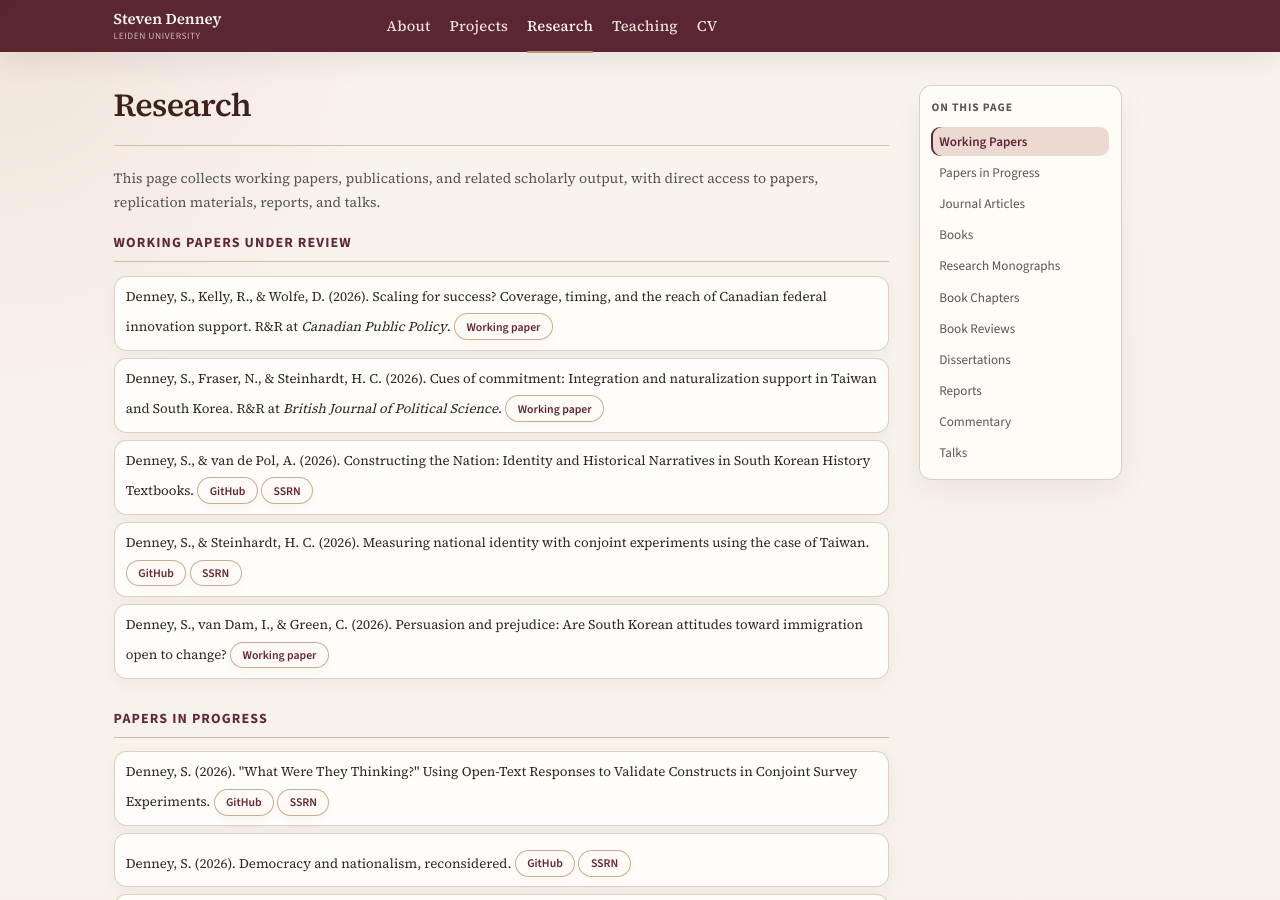
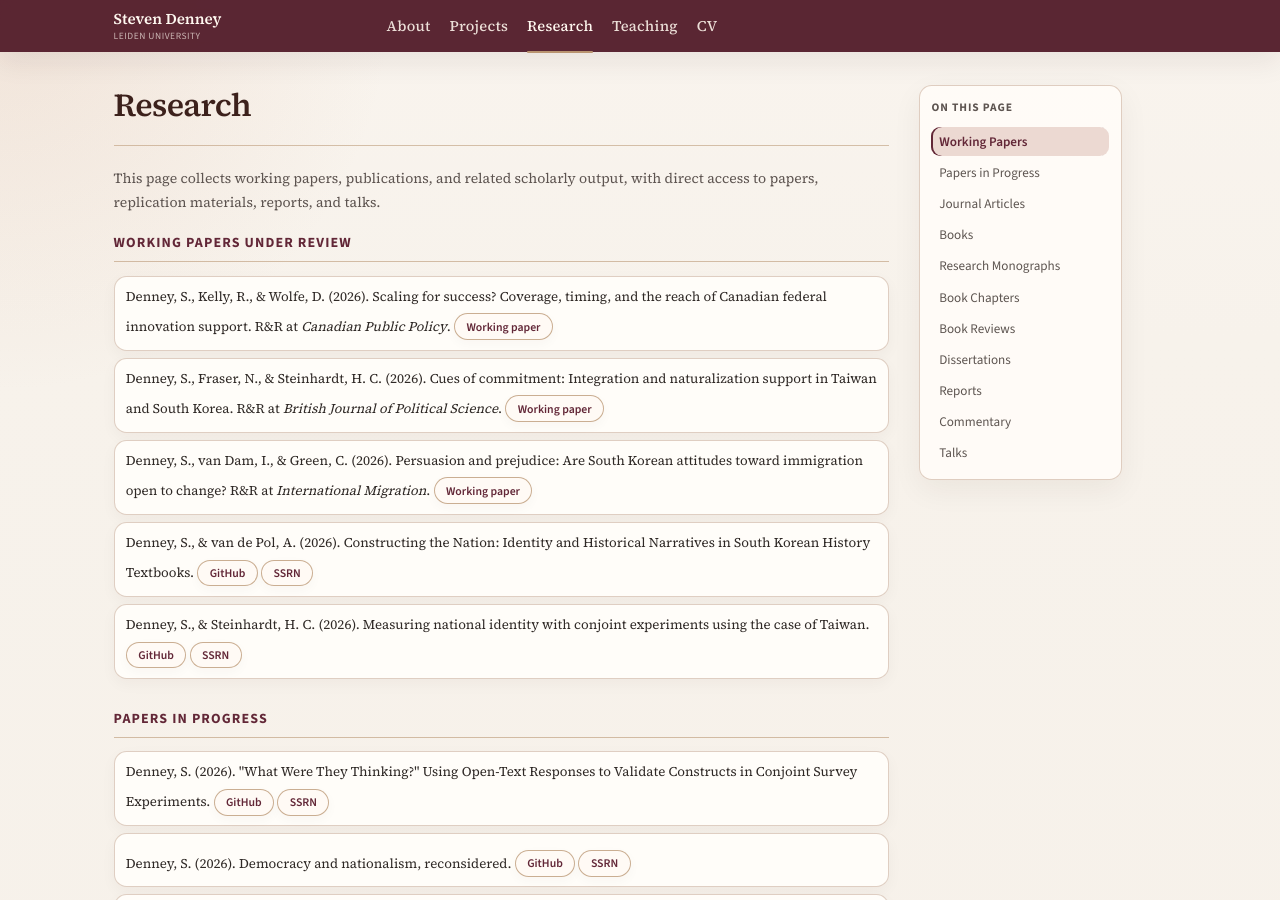
Before and after one commit to scdenney/scdenney.github.io, a Jekyll site: the page built from research.md, in a window 1280 px wide and 900 px high. Built offline with Jekyll 4.4.1, drawn with Linux system fonts in a browser that asks for light colours.

Commit message:
Update site content and CV

```diff
--- a/research.md
+++ b/research.md
@@ -46,15 +46,15 @@ Denney, S., Fraser, N., & Steinhardt, H. C. (2026). Cues of commitment: Integrat
 </p>
 
 <p class="publication-item">
+Denney, S., van Dam, I., & Green, C. (2026). Persuasion and prejudice: Are South Korean attitudes toward immigration open to change? R&amp;R at <em>International Migration</em>. <a href="https://github.com/scdenney/persuasion-cues-kr-imm" target="_blank" rel="noopener noreferrer" class="resource-link">Working paper</a>
+</p>
+
+<p class="publication-item">
 Denney, S., & van de Pol, A. (2026). Constructing the Nation: Identity and Historical Narratives in South Korean History Textbooks. <a href="https://github.com/aronvandepol/constructing-the-nationx" target="_blank" rel="noopener noreferrer" class="resource-link" style="margin-right: 0;">GitHub</a> <a href="https://papers.ssrn.com/sol3/papers.cfm?abstract_id=6966183" target="_blank" rel="noopener noreferrer" class="resource-link">SSRN</a>
 </p>
 
 <p class="publication-item">
 Denney, S., & Steinhardt, H. C. (2026). Measuring national identity with conjoint experiments using the case of Taiwan. <a href="https://github.com/scdenney/natid-conjoint-taiwan" target="_blank" rel="noopener noreferrer" class="resource-link" style="margin-right: 0;">GitHub</a> <a href="https://papers.ssrn.com/sol3/papers.cfm?abstract_id=7027118" target="_blank" rel="noopener noreferrer" class="resource-link">SSRN</a>
-</p>
-
-<p class="publication-item">
-Denney, S., van Dam, I., & Green, C. (2026). Persuasion and prejudice: Are South Korean attitudes toward immigration open to change? <a href="https://github.com/scdenney/persuasion-cues-kr-imm" target="_blank" rel="noopener noreferrer" class="resource-link">Working paper</a>
 </p>
 </div>
 
```
Also changed, not shown: cv.md (+4 -4 lines), projects.md (+1 -1 lines), 2 other files.
